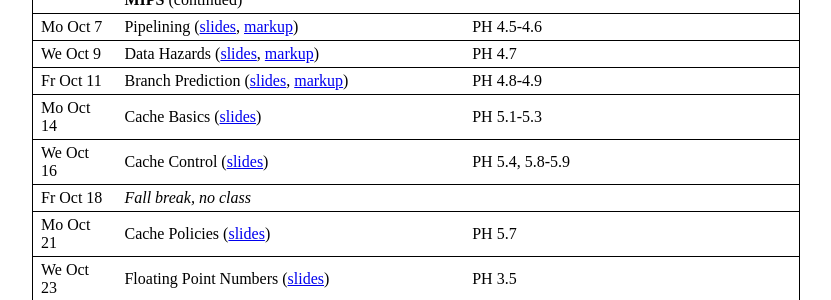
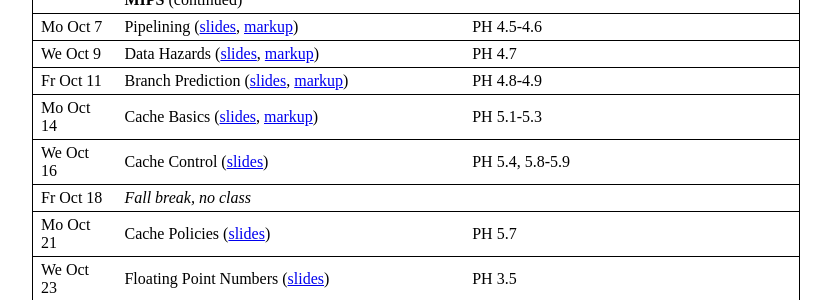
Before and after one commit to jhucsf/fall2019, a Jekyll site: the page built from index.md, in a window 1280 px wide and 900 px high, scrolled down 1820 px. Shown: the part 152-452 px from the top of the window, without its empty margins (224-1055 px from the left). Built offline with Jekyll 4.4.1, drawn with Linux system fonts in a browser that asks for light colours.

Commit message:
link to markup for lecture 18

```diff
--- a/index.md
+++ b/index.md
@@ -86,7 +86,7 @@ Fr Oct 4 | Midterm
 Mo Oct 7  | Pipelining ([slides](lec/lec15.pdf), [markup](lec/lec15-ink.pdf))                                | PH 4.5-4.6
 We Oct 9  | Data Hazards  ([slides](lec/lec16.pdf), [markup](lec/lec16-ink.pdf))                             | PH 4.7
 Fr Oct 11 | Branch Prediction  ([slides](lec/lec17.pdf), [markup](lec/lec17-ink.pdf))                        | PH 4.8-4.9
-Mo Oct 14 | Cache Basics  ([slides](lec/lec18.pdf))                             | PH 5.1-5.3
+Mo Oct 14 | Cache Basics  ([slides](lec/lec18.pdf), [markup](lec/lec18-ink.pdf))                             | PH 5.1-5.3
 We Oct 16 | Cache Control ([slides](lec/lec19.pdf))                            | PH 5.4, 5.8-5.9
 Fr Oct 18 | *Fall break, no class*
 Mo Oct 21 | Cache Policies ([slides](lec/lec20.pdf))                           | PH 5.7
```
